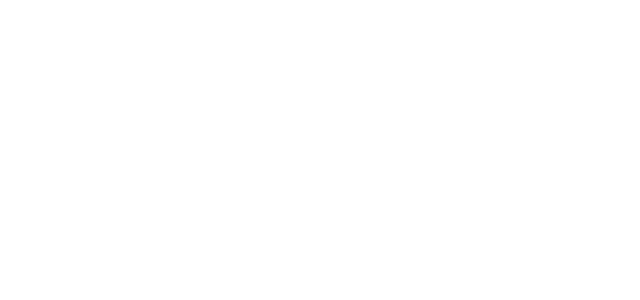
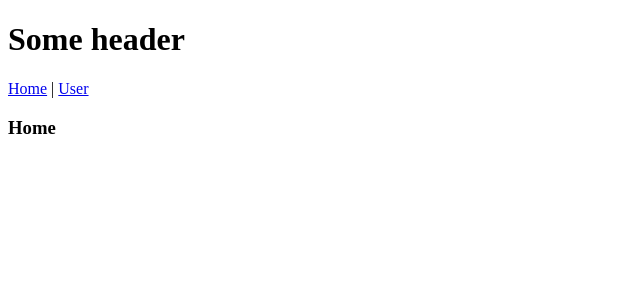
Before and after one commit to dzarezenko/beetroot2-vue-routing, a Vue app: page / in a window 1280 px wide. Shown: the top 300 px of the page, without its empty margins (0-640 px from the left). Built offline with nearby package versions, Linux system fonts and the light colour scheme.

Commit message:
Router links examples

```diff
--- a/src/App.vue
+++ b/src/App.vue
@@ -1,5 +1,17 @@
 <template>
   <div id="app">
+    <header>
+      <h1>Some header</h1>
+    </header>
+
+    <nav>
+      <router-link to="/">Home</router-link> |
+      <router-link to="/user">User</router-link>
+    </nav>
+
+    <section>
+      <router-view></router-view>
+    </section>
 
   </div>
 </template>
--- /dev/null
+++ b/src/components/Home.vue
@@ -0,0 +1,5 @@
+<template>
+  <section>
+    <h1>Home</h1>
+  </section>
+</template>
--- /dev/null
+++ b/src/components/User.vue
@@ -0,0 +1,5 @@
+<template>
+  <section>
+    <h1>User</h1>
+  </section>
+</template>
--- a/src/main.js
+++ b/src/main.js
@@ -1,13 +1,19 @@
 import Vue from 'vue'
 import VueRouter from 'vue-router'
 import App from './App.vue'
+
+import Home from "./components/Home";
+import User from "./components/User";
 
 Vue.config.productionTip = false
 
 Vue.use(VueRouter);
 
 const router = new VueRouter({
-  routes: [],
+  routes: [
+    { path: "/", component: Home },
+    { path: "/user", component: User }
+  ],
 });
 
 new Vue({
```
